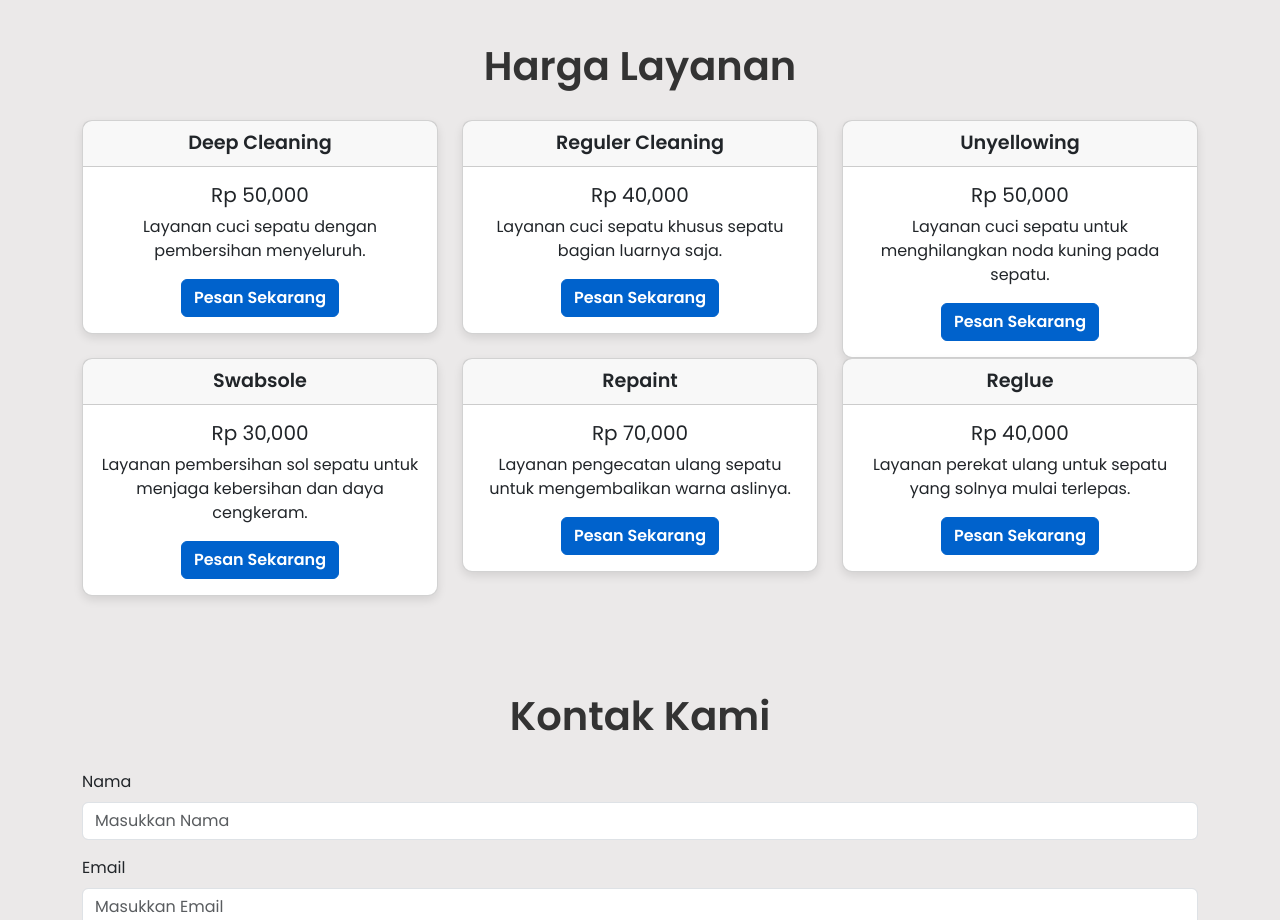
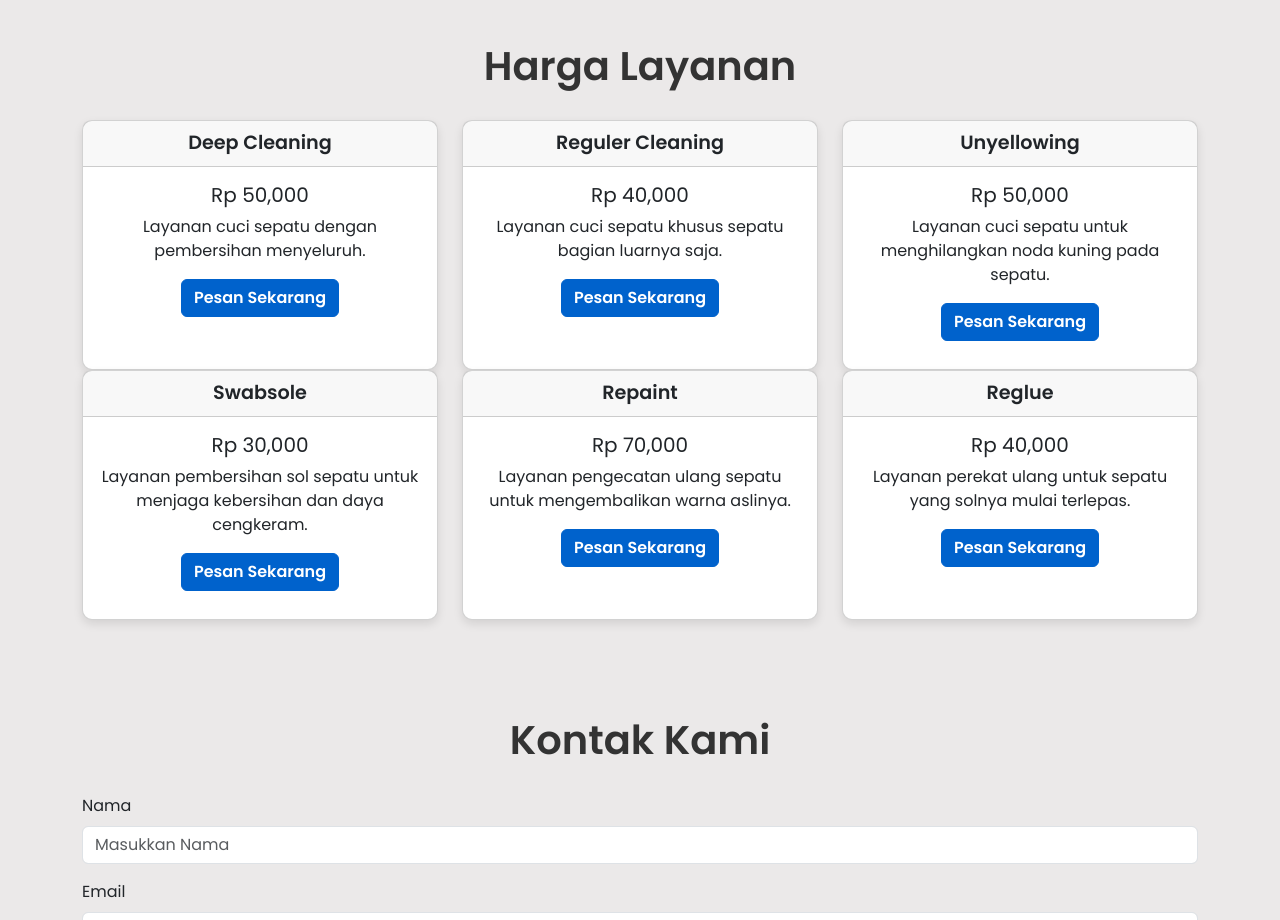
Before and after one commit to speziale-shoes/shoes, a plain HTML site: page index.html in a window 1280 px wide. Shown: the part 1640-2560 px from the top of the page. Drawn offline with nearby package versions, Linux system fonts and the light colour scheme.

Commit message:
index.html

```diff
--- a/index.html
+++ b/index.html
@@ -85,7 +85,7 @@
             border-radius: 10px;
             box-shadow: 0 4px 10px rgba(0, 0, 0, 0.1);
             transition: transform 0.3s ease, box-shadow 0.3s ease;
-            min-heaight: 250px;
+            min-height: 250px;
         }
 
         .pricing-card:hover {
```
